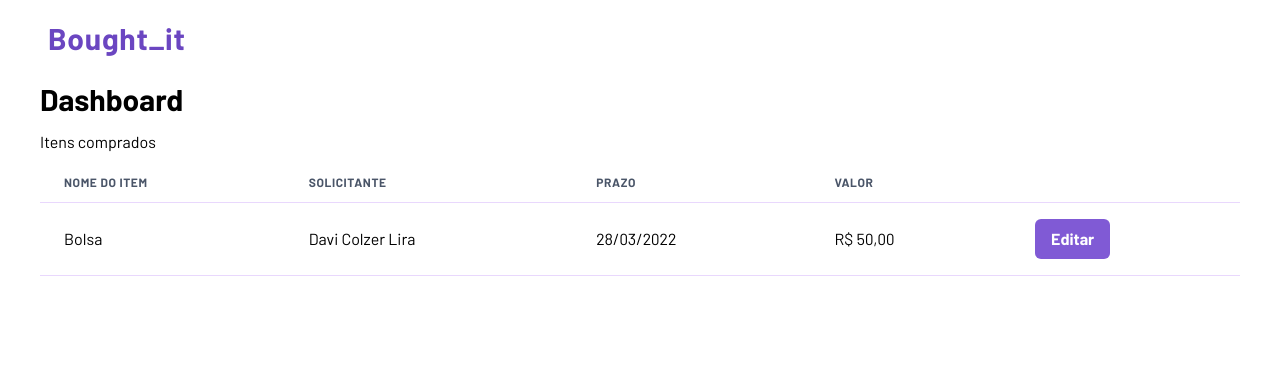
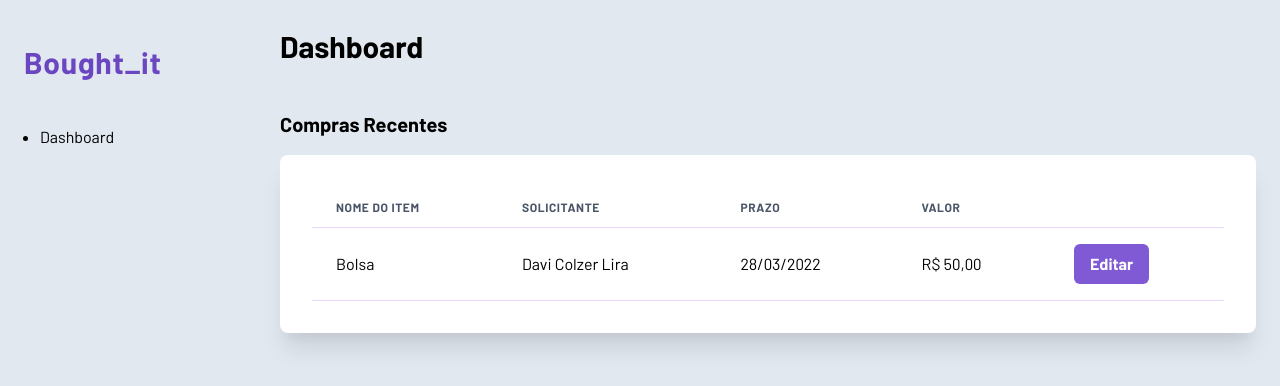
Before and after one commit to davicolzer/frontend-test, a Next.js app: page /dashboard in a window 1280 px wide. Shown: the top 386 px of the page. Built offline with nearby package versions, Linux system fonts and the light colour scheme.

Commit message:
continuando construção do dashboard

```diff
--- a/src/components/Card/index.tsx
+++ b/src/components/Card/index.tsx
@@ -8,8 +8,10 @@ interface CardProps extends FlexProps {
 export function Card({ children, ...rest }: CardProps) {
   return (
     <Flex
+      boxShadow={"xl"}
+      bg={"white"}
+      p={8}
       borderRadius={8}
-      p={8}
       {...rest}
     >
       {children}
--- a/src/components/Content/index.tsx
+++ b/src/components/Content/index.tsx
@@ -1,29 +1,33 @@
-import { Box, BoxProps } from "@chakra-ui/react";
+import { Box, BoxProps, Flex, Stack } from "@chakra-ui/react";
 import Head from "next/head";
 import { ReactNode } from "react";
+import { Header } from "../Header";
+import { Sidebar } from "../Sidebar";
 
 interface ContentProps extends BoxProps {
   titlePage: string;
   children: ReactNode;
 }
 
-export default function Content({
+export function Content({
   titlePage,
   children,
   ...rest
 }: ContentProps) {
   return (
     <>
-      <Head>{!!titlePage && <title>{`Bought_it | ${titlePage}`}</title>}</Head>
-      <Box
-        flex={1}
-        maxWidth={1480}
-        px={6}
-        mx={"auto"}
-        {...rest}
-      >
+      <Head>
+        <title>{`Bought_it | ${titlePage}`}</title>
+      </Head>
+      <Flex flex={1} maxWidth={1480} px={6} mx={"auto"} {...rest}>
+      <Sidebar />
+        <Stack width={"100%"}>
+
+          <Header titlePage={titlePage}/>
+
         {children}
-      </Box>
+        </Stack>
+      </Flex>
     </>
   );
 }
--- /dev/null
+++ b/src/components/Form/H2.tsx
@@ -0,0 +1,14 @@
+import { Text } from "@chakra-ui/react";
+import { ReactNode } from "react";
+
+interface H2Props {
+  children: ReactNode;
+}
+
+export function H2({ children }: H2Props) {
+  return (
+    <Text as={"h1"} fontSize={["lg", "xl"]} fontWeight="bold" my={2}>
+      {children}
+    </Text>
+  );
+}
--- a/src/components/Header/Logo.tsx
+++ b/src/components/Header/Logo.tsx
@@ -1,13 +1,16 @@
-import { Text } from "@chakra-ui/react";
+import { Text, TextProps } from "@chakra-ui/react";
 
-export default function Logo() {
+interface LogoProps extends TextProps {}
+
+export function Logo({ ...rest }: LogoProps) {
   return (
     <Text
       fontSize={["2xl", "3xl"]}
       fontWeight="bold"
       letterSpacing="wide"
       color={"purple.600"}
-      w="64"
+      w={"64"}
+      {...rest}
     >
       Bought_it
     </Text>
--- a/src/components/Header/index.tsx
+++ b/src/components/Header/index.tsx
@@ -1,16 +1,16 @@
 import { Flex, Text } from "@chakra-ui/react";
-import Logo from "./Logo";
+import { Logo } from "./Logo";
 
-export default function Header() {
+interface HeaderProps {
+  titlePage: string;
+}
+
+export function Header({ titlePage }: HeaderProps) {
   return (
-    <Flex
-      as="header"
-      w="100%"
-      my="4"
-      px="6"
-      align="center"
-    >
-      <Logo />
+    <Flex as="header" w="100%" my="4" align="center">
+      <Text as={"h1"} fontSize={["2xl", "3xl"]} fontWeight="bold" my={2}>
+        {titlePage}
+      </Text>
     </Flex>
   );
 }
--- a/src/components/Main/index.tsx
+++ b/src/components/Main/index.tsx
@@ -1,17 +1,13 @@
-import { Box, Flex, FlexProps, Text } from "@chakra-ui/react";
+import { Box, BoxProps, Flex, Text } from "@chakra-ui/react";
 import { ReactNode } from "react";
 
-interface MainProps extends FlexProps {
+interface MainProps extends BoxProps {
   children?: ReactNode;
-  titlePage: string;
 }
 
-export default function Main({ children, titlePage, ...rest }: MainProps) {
+export function Main({ children, ...rest }: MainProps) {
   return (
     <Box as={"main"} m={4} {...rest}>
-      <Text as={"h1"} fontSize={["2xl", "3xl"]} fontWeight="bold" my={2}>
-        {titlePage}
-      </Text>
       {children}
     </Box>
   );
--- /dev/null
+++ b/src/components/Sidebar/index.tsx
@@ -0,0 +1,13 @@
+import { Box, Flex, ListItem, UnorderedList } from "@chakra-ui/react";
+import { Logo } from "../Header/Logo";
+
+export function Sidebar() {
+  return (
+    <Box w={"300px"}>
+      <Logo my={10}/>
+      <UnorderedList>
+        <ListItem>Dashboard</ListItem>
+      </UnorderedList>
+    </Box>
+  );
+}
--- a/src/pages/dashboard/index.tsx
+++ b/src/pages/dashboard/index.tsx
@@ -1,16 +1,28 @@
-import { Box, Button, Stack, Table, Tbody, Td, Text, Th, Thead, Tr } from "@chakra-ui/react";
+import {
+  Box,
+  Button,
+  Stack,
+  Table,
+  Tbody,
+  Td,
+  Text,
+  Th,
+  Thead,
+  Tr,
+} from "@chakra-ui/react";
 import { Card } from "../../components/Card";
-import Content from "../../components/Content";
-import Header from "../../components/Header";
-import Main from "../../components/Main";
+import { Content } from "../../components/Content";
+import { H2 } from "../../components/Form/H2";
+import { Main } from "../../components/Main";
+import { Sidebar } from "../../components/Sidebar";
 
 export default function Dashboard() {
   return (
     <Content titlePage={`Dashboard`}>
-      <Header />
-      <Main titlePage={`Dashboard`}>
+      <Main>
         <Stack>
-          <Text as={"h2"}>Itens comprados</Text>
+          <H2>Compras Recentes</H2>
+          <Card as={"div"}>
             <Table colorScheme={"purple"}>
               <Thead>
                 <Tr>
@@ -25,20 +37,26 @@ export default function Dashboard() {
                 <Tr>
                   <Td>Bolsa</Td>
                   <Td>Davi Colzer Lira</Td>
-                <Td>{new Date(2022,2,28).toLocaleDateString("pt-BR",{
+                  <Td>
+                    {new Date(2022, 2, 28).toLocaleDateString("pt-BR", {
                       day: "2-digit",
                       month: "2-digit",
-                  year: "numeric"
-                })}</Td>
-                <Td>{Intl.NumberFormat("pt-BR", {
+                      year: "numeric",
+                    })}
+                  </Td>
+                  <Td>
+                    {Intl.NumberFormat("pt-BR", {
                       style: "currency",
-                  currency: "BRL"
-                }).format(50)}</Td>
-                <Td><Button colorScheme={"purple"}>Editar</Button></Td>
+                      currency: "BRL",
+                    }).format(50)}
+                  </Td>
+                  <Td>
+                    <Button colorScheme={"purple"}>Editar</Button>
+                  </Td>
                 </Tr>
-
               </Tbody>
             </Table>
+          </Card>
         </Stack>
       </Main>
     </Content>
--- a/styles/theme.ts
+++ b/styles/theme.ts
@@ -2,16 +2,15 @@ import { extendTheme } from "@chakra-ui/react";
 
 export const theme = extendTheme({
   fonts: {
-    heading: 'Barlow',
-    body: 'Barlow'
+    heading: "Barlow",
+    body: "Barlow",
   },
   styles: {
     global: {
       body: {
-        bg: 'white',
-        color: 'black'
+        bg: "gray.200",
+        color: "black",
       },
-
-    }
-  }
-})
+    },
+  },
+});
```
Also changed, not shown: src/components/Form/H1.tsx (added, +14 -0 lines), src/components/Form/Input.tsx (+5 -2 lines), src/pages/index.tsx (+4 -14 lines). Lines whose indentation alone changed are shown as unchanged.
